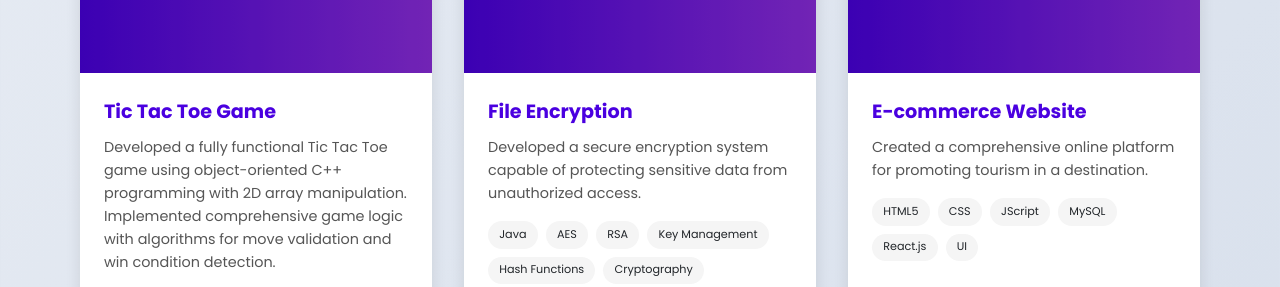
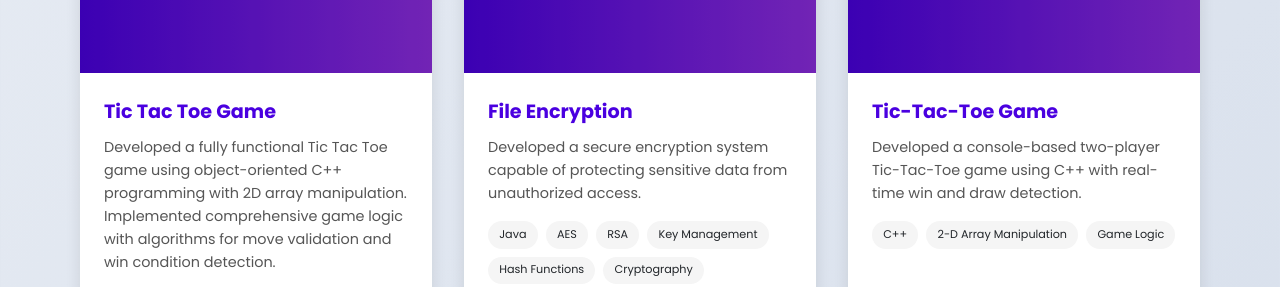
Before and after one commit to Floa-ter/DIVYANSH_PORTFOLIO, a plain HTML site: page index.html in a window 1280 px wide. Shown: the part 2518-2805 px from the top of the page. Drawn offline with Linux system fonts and the light colour scheme.

Commit message:
Update index.html

```diff
--- a/index.html
+++ b/index.html
@@ -212,17 +212,14 @@
                             <i class="fas fa-shopping-cart"></i>
                         </div>
                         <div class="project-info">
-                            <h3 class="project-title">E-commerce Website</h3>
+                            <h3 class="project-title">Tic-Tac-Toe Game</h3>
                             <p class="project-description">
-                                Created a comprehensive online platform for promoting tourism in a destination.
+                                Developed a console-based two-player Tic-Tac-Toe game using C++ with real-time win and draw detection.
                             </p>
                             <div class="project-skills">
-                                <div class="project-skill">HTML5</div>
-                                <div class="project-skill">CSS</div>
-                                <div class="project-skill">JScript</div>
-                                <div class="project-skill">MySQL</div>
-                                <div class="project-skill">React.js</div>
-                                <div class="project-skill">UI</div>
+                                <div class="project-skill">C++</div>
+                                <div class="project-skill">2-D Array Manipulation</div>
+                                <div class="project-skill">Game Logic</div>
                             </div>
                         </div>
                     </div>
```
